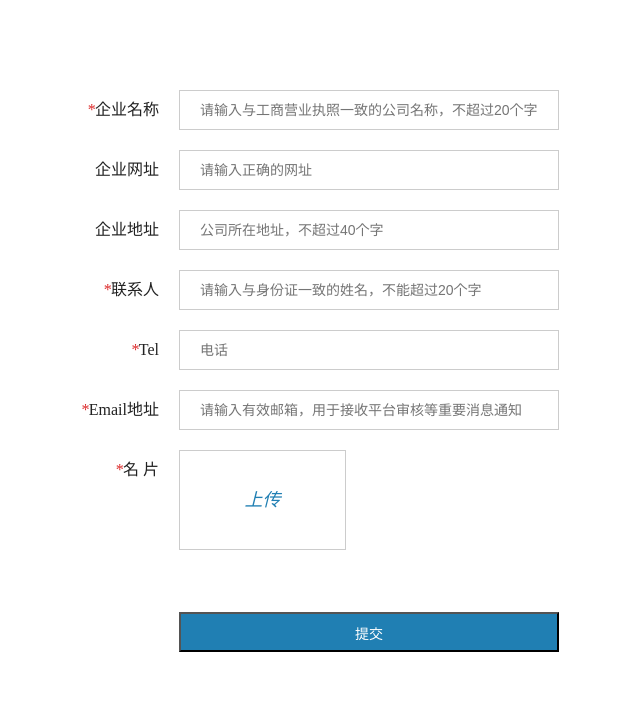
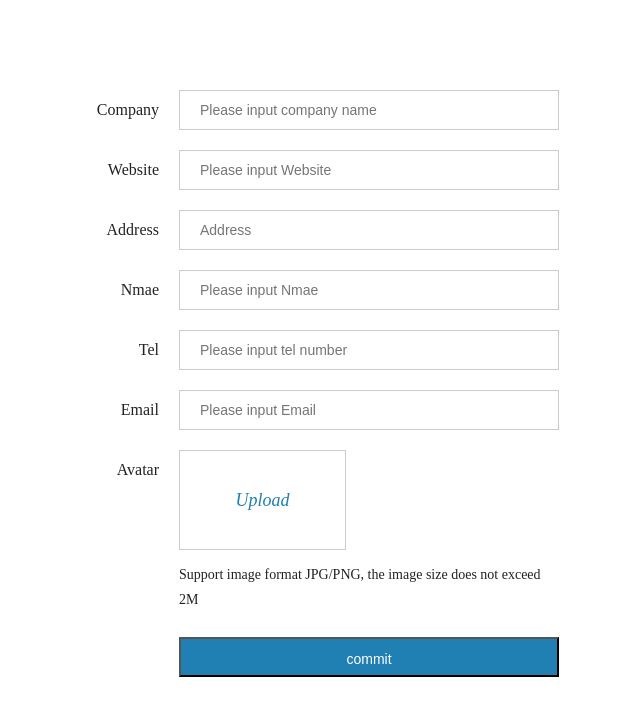
Before and after one commit to lewisxhe/Esp-badge, a plain HTML site: page data/index.html in a window 1280 px wide. Shown: the whole page, without its empty margins (274-914 px from the left). Drawn offline with Linux system fonts and the light colour scheme.

Commit message:
change html emu

```diff
--- a/data/index.html
+++ b/data/index.html
@@ -5,7 +5,7 @@
 	<meta charset="utf-8">
 	<title>TTGO</title>
 	<link rel="stylesheet" href="css/main.css" />
-	<script src="https://cdnjs.cloudflare.com/ajax/libs/ace/1.1.9/ace.js" type="text/javascript" charset="utf-8"></script>
+	<!-- <script src="https://cdnjs.cloudflare.com/ajax/libs/ace/1.1.9/ace.js" type="text/javascript" charset="utf-8"></script> -->
 </head>
 
 <body>
@@ -18,57 +18,57 @@
 			<div class="wrap">
 				<div class="register-box-con2">
 					<div class="register-box-con2-box clearfix mar-bottom20">
-						<label class="register-box-con2-box-left"><em class="bitian">*</em>企业名称</label>
+						<label class="register-box-con2-box-left"><em class="bitian"></em>Company</label>
 						<div class="register-box-con2-box-right">
-							<input type="text" class="login-box-cen-form-input w358" placeholder="请输入与工商营业执照一致的公司名称，不超过20个字" id="reg_info_company" />
-							<label id="reg_info_company_text" class="err err-top40">请输入与工商营业执照一致的公司名称，不超过20个字</label>
+							<input type="text" class="login-box-cen-form-input w358" placeholder="Please input company name" id="reg_info_company" />
+							<label id="reg_info_company_text" class="err err-top40">Please input company name</label>
 						</div>
 					</div>
 					<div class="register-box-con2-box clearfix mar-bottom20">
-						<label class="register-box-con2-box-left"><em class="bitian"></em>企业网址</label>
+						<label class="register-box-con2-box-left"><em class="bitian"></em>Website</label>
 						<div class="register-box-con2-box-right">
-							<input type="text" class="login-box-cen-form-input w358" placeholder="请输入正确的网址" id="reg_info_www" />
-							<label class="err err-top40" id="reg_info_www_text">请输入正确的网址</label>
+							<input type="text" class="login-box-cen-form-input w358" placeholder="Please input Website" id="reg_info_www" />
+							<label class="err err-top40" id="reg_info_www_text">Please input Website</label>
 						</div>
 					</div>
 					<div class="register-box-con2-box clearfix mar-bottom20">
-						<label class="register-box-con2-box-left"><em class="bitian"></em>企业地址</label>
+						<label class="register-box-con2-box-left"><em class="bitian"></em>Address</label>
 						<div class="register-box-con2-box-right">
-							<input type="text" class="login-box-cen-form-input w358" placeholder="公司所在地址，不超过40个字" id="reg_info_address" />
-							<label class="err err-top40" id="reg_info_address_text">公司所在地址，不超过40个字</label>
+							<input type="text" class="login-box-cen-form-input w358" placeholder="Address" id="reg_info_address" />
+							<label class="err err-top40" id="reg_info_address_text">Please input Address</label>
 						</div>
 					</div>
 
 					<div class="register-box-con2-box clearfix mar-bottom20">
-						<label class="register-box-con2-box-left"><em class="bitian">*</em>联系人</label>
+						<label class="register-box-con2-box-left"><em class="bitian"></em>Nmae</label>
 						<div class="register-box-con2-box-right">
-							<input type="text" class="login-box-cen-form-input w358" placeholder="请输入与身份证一致的姓名，不能超过20个字" id="reg_info_name" />
-							<label class="err err-top40" id="reg_info_name_text">请输入与身份证一致的姓名，不能超过20个字</label>
+							<input type="text" class="login-box-cen-form-input w358" placeholder="Please input Nmae" id="reg_info_name" />
+							<label class="err err-top40" id="reg_info_name_text">Please input Nmae</label>
 						</div>
 					</div>
 					<div class="register-box-con2-box clearfix mar-bottom20">
-						<label class="register-box-con2-box-left"><em class="bitian">*</em>Tel</label>
+						<label class="register-box-con2-box-left"><em class="bitian"></em>Tel</label>
 						<div class="register-box-con2-box-right">
-							<input type="text" class="login-box-cen-form-input w358" placeholder="电话" id="login_phone" />
-							<label class="err err-top40" id="login_phone_text">电话，不能超过20个字</label>
+							<input type="text" class="login-box-cen-form-input w358" placeholder="Please input tel number" id="login_phone" />
+							<label class="err err-top40" id="login_phone_text">Please input tel number</label>
 						</div>
 					</div>
 					<div class="register-box-con2-box clearfix mar-bottom20">
-						<label class="register-box-con2-box-left"><em class="bitian">*</em>Email地址</label>
+						<label class="register-box-con2-box-left"><em class="bitian"></em>Email</label>
 						<div class="register-box-con2-box-right">
-							<input type="text" class="login-box-cen-form-input w358" placeholder="请输入有效邮箱，用于接收平台审核等重要消息通知" id="reg_info_email" />
-							<label class="err err-top40" id="reg_info_email_text">请输入有效邮箱，用于接收平台审核等重要消息通知</label>
+							<input type="text" class="login-box-cen-form-input w358" placeholder="Please input Email" id="reg_info_email" />
+							<label class="err err-top40" id="reg_info_email_text">Please input Email</label>
 						</div>
 					</div>
 					<div class="register-box-con2-box clearfix mar-bottom20">
-						<label class="register-box-con2-box-left"><em class="bitian">*</em>名 片</label>
+						<label class="register-box-con2-box-left"><em class="bitian"></em>Avatar</label>
 						<div class="register-box-con2-box-right">
 							<label class="register-box-con2-box-upload">
 								<input type="file" name="file" id="reg_info_file" />
-								<div class="register-box-con2-box-upload-ti"><em id="reg_info_file_w">上传</em><img id="reg_info_file_base64"
+								<div class="register-box-con2-box-upload-ti"><em id="reg_info_file_w">Upload</em><img id="reg_info_file_base64"
 									 style="display:none;" /></div>
 							</label>
-							<!-- <p class="register-box-con2-box-pw">1.支持图片格式JPG/PNG，图片大小不超过2M</p> -->
+							<p class="register-box-con2-box-pw">Support image format JPG/PNG, the image size does not exceed 2M</p>
 							<!-- <p class="register-box-con2-box-pw">2.上传名片，便于联系开发者进行审核等重要事项</p> -->
 							<label class="err err-top160" id="reg_info_file_text">支持图片格式JPG/PNG，图片大小不超过2M</label>
 						</div>
@@ -76,7 +76,7 @@
 					<div class="register-box-con2-box clearfix mar-bottom20 mar-top50">
 						<label class="register-box-con2-box-left"></label>
 						<div class="register-box-con2-box-right">
-							<input type="submit" value="提交" class="login-box-cen-form-button w380" id="reg_info_submit" />
+							<input type="submit" value="commit" class="login-box-cen-form-button w380" id="reg_info_submit" />
 						</div>
 					</div>
 
@@ -94,10 +94,10 @@
 	<script type="text/javascript">
 		//demo2
 		var regconfig = [
-			{ eleinput: "login_phone", eletext: "login_phone_text", rule: [{ reg: /^.+$/, text: "手机号不能为空" }, { reg: /^1[34578]\d{9}$/, text: "手机号格式错误" }] },
-			{ eleinput: "reg_info_company", eletext: "reg_info_company_text", rule: [{ reg: /^.+$/, text: "企业名称不能为空" }, { reg: /^.{1,20}$/, text: "企业名称不超过20个字" }] },
-			{ eleinput: "reg_info_name", eletext: "reg_info_name_text", rule: [{ reg: /^.+$/, text: "联系人不能为空" }, { reg: /^.{1,20}$/, text: "联系人不超过20个字" }] },
-			{ eleinput: "reg_info_email", eletext: "reg_info_email_text", rule: [{ reg: /^.+$/, text: "Email地址不能为空" }, { reg: /^([a-zA-Z0-9_\.\-])+\@(([a-zA-Z0-9\-])+\.)+([a-zA-Z0-9]{2,4})+$/, text: "Email地址格式错误" }] }
+			{ eleinput: "login_phone", eletext: "login_phone_text", rule: [{ reg: /^.+$/, text: "Phone number cannot be empty" }, { reg: /^1[34578]\d{9}$/, text: "Malformed phone number" }] },
+			{ eleinput: "reg_info_company", eletext: "reg_info_company_text", rule: [{ reg: /^.+$/, text: "Business name cannot be empty" }, { reg: /^.{1,20}$/, text: "The company name does not exceed 20 words" }] },
+			{ eleinput: "reg_info_name", eletext: "reg_info_name_text", rule: [{ reg: /^.+$/, text: "Name cannot be empty" }, { reg: /^.{1,20}$/, text: "Name no more than 20 words" }] },
+			{ eleinput: "reg_info_email", eletext: "reg_info_email_text", rule: [{ reg: /^.+$/, text: "Email cannot be empty" }, { reg: /^([a-zA-Z0-9_\.\-])+\@(([a-zA-Z0-9\-])+\.)+([a-zA-Z0-9]{2,4})+$/, text: "Email address format error" }] }
 		];
 		tbdValidate(
 			regconfig,
@@ -166,17 +166,17 @@
 
 
 				},
-				funerr: function () {//不可提交回调
-					if ($("#reg_info_file_base64").attr("src")) {
-						$("#reg_info_file_text").hide();
-					} else {
-						$("#reg_info_file_text").html('请上传名片').show();
-						return false;
-					};
-				},
-				funerrlist: function (errlist) {
-					$('#' + errlist[0]).focus();
-				}
+				// funerr: function () {//不可提交回调
+				// 	if ($("#reg_info_file_base64").attr("src")) {
+				// 		$("#reg_info_file_text").hide();
+				// 	} else {
+				// 		$("#reg_info_file_text").html('请上传名片').show();
+				// 		return false;
+				// 	};
+				// },
+				// funerrlist: function (errlist) {
+				// 	$('#' + errlist[0]).focus();
+				// }
 			}
 		);
 
```
